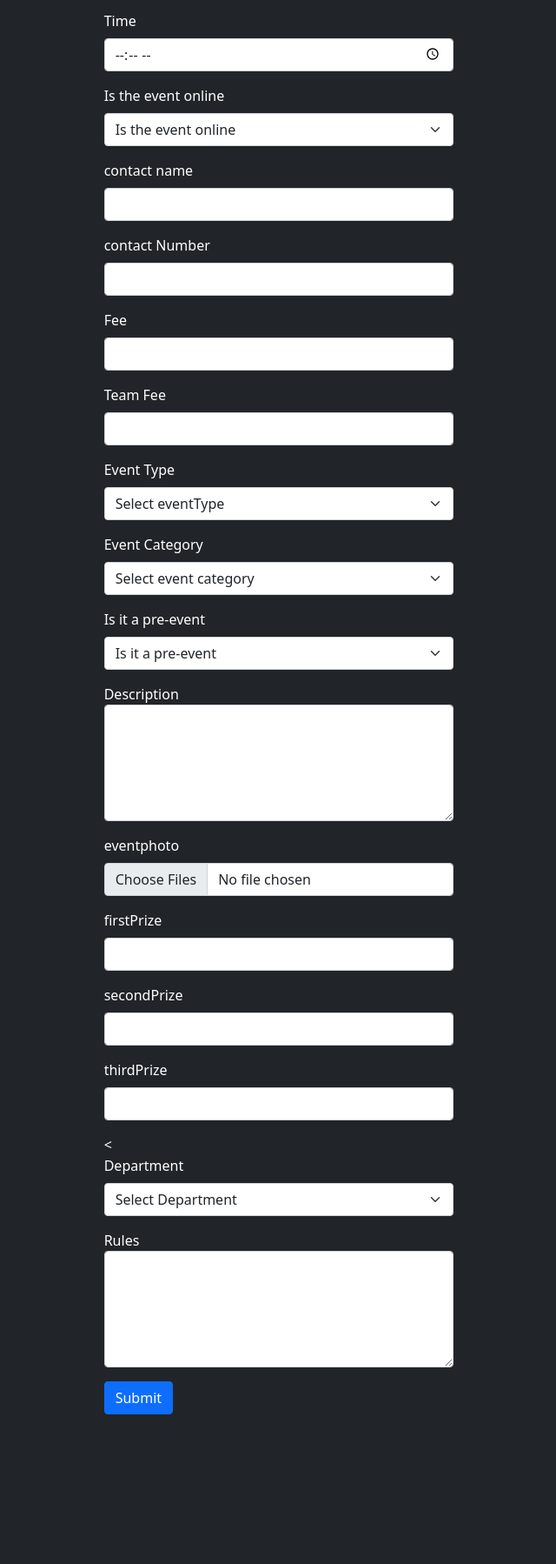
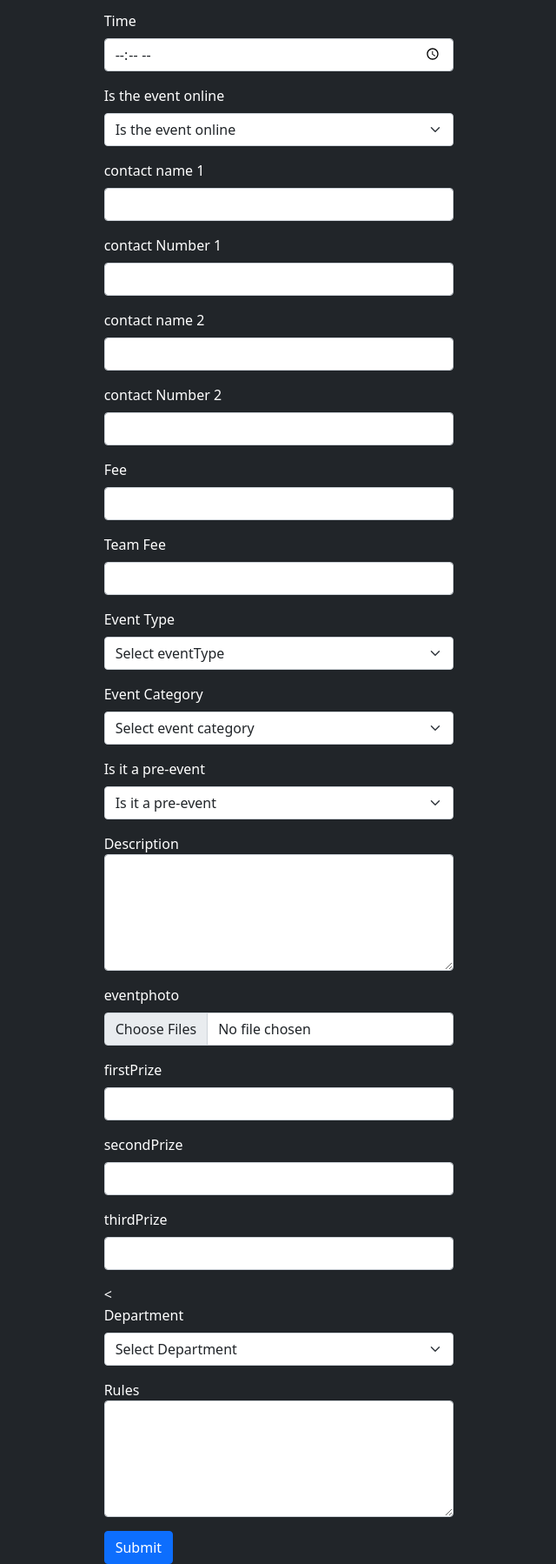
Before and after one commit to cgaswin/invento23-backend, a Node server app: page /api/v1/newevent in a window 1280 px wide. Shown: the part 250-2048 px from the top of the page at 87% size, without its empty margins (319-959 px from the left). Before the commit the page ends 1876 px from the top, so only its background shows below. Run offline with Node 20, Linux system fonts and the light colour scheme; some libraries are stand-ins or nearby versions.

Commit message:
updated events

```diff
--- a/views/eventcreate.ejs
+++ b/views/eventcreate.ejs
@@ -67,23 +67,45 @@
         </div>
 
         <div class="mb-3">
-          <label for="contactName" class="form-label">contact name</label>
+          <label for="contactNameFirst" class="form-label">contact name 1</label>
           <input
             type="text"
-            name="contactName"
+            name="contactNameFirst"
             class="form-control"
-            id="contactName"
+            id="contactNameFirst"
             aria-describedby="emailHelp"
           />
         </div>
 
         <div class="mb-3">
-          <label for="contactNumber" class="form-label">contact Number</label>
+          <label for="contactNumberFirst" class="form-label">contact Number 1</label>
           <input
             type="text"
-            name="contactNumber"
+            name="contactNumberFirst"
             class="form-control"
-            id="contactNumber"
+            id="contactNumberFirst"
+            aria-describedby="emailHelp"
+          />
+        </div>
+
+        <div class="mb-3">
+          <label for="contactNameSecond" class="form-label">contact name 2</label>
+          <input
+            type="text"
+            name="contactNameSecond"
+            class="form-control"
+            id="contactNameSecond"
+            aria-describedby="emailHelp"
+          />
+        </div>
+
+        <div class="mb-3">
+          <label for="contactNumberSecond" class="form-label">contact Number 2</label>
+          <input
+            type="text"
+            name="contactNumberSecond"
+            class="form-control"
+            id="contactNumberSecond"
             aria-describedby="emailHelp"
           />
         </div>
@@ -121,6 +143,7 @@
             <option value="proshow">proshow</option>
             <option value="techfest">techfest</option>
             <option value="saptha">saptha</option>
+            <option value="taksathi">taksathi</option>
           </select>
         </div>
 
```
Also changed, not shown: controllers/event.js (+8 -4 lines), models/event.js (+8 -2 lines).
